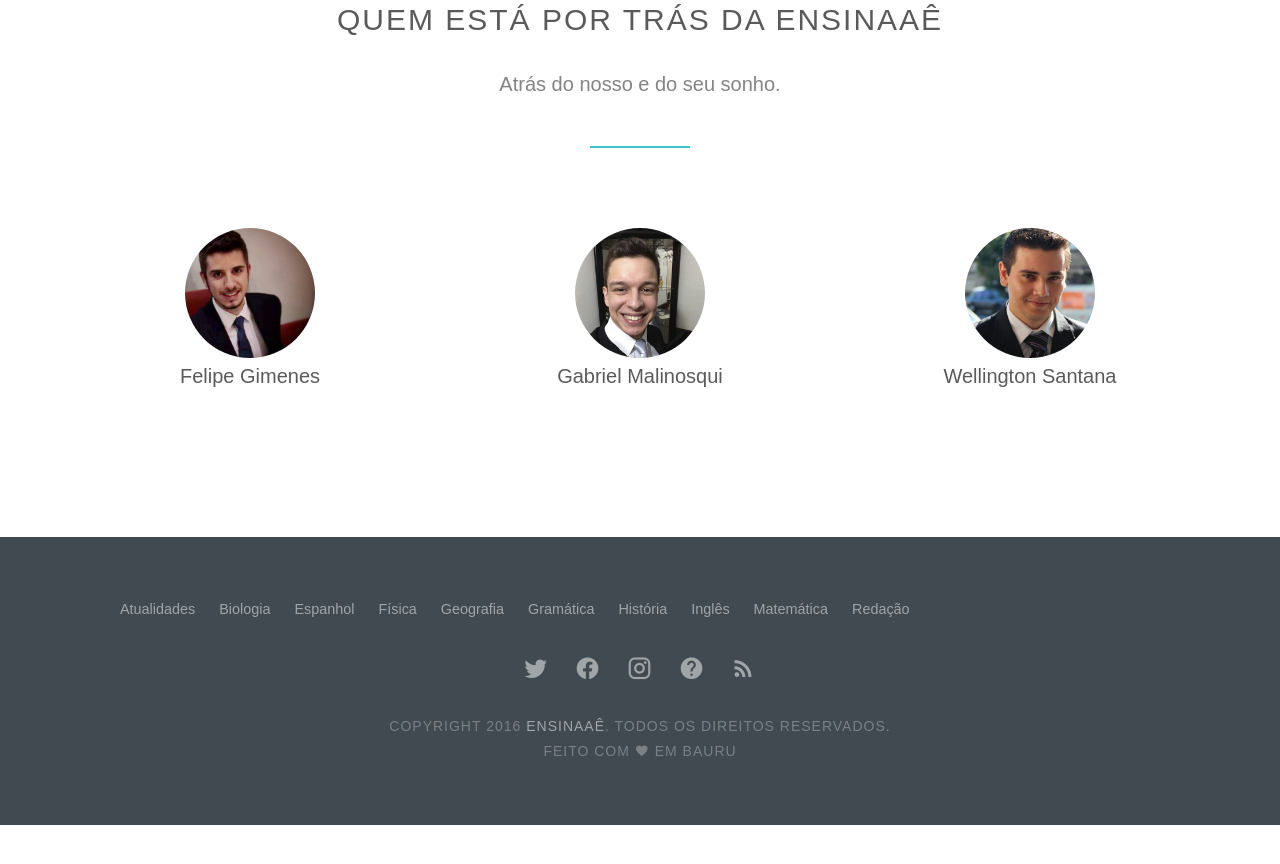
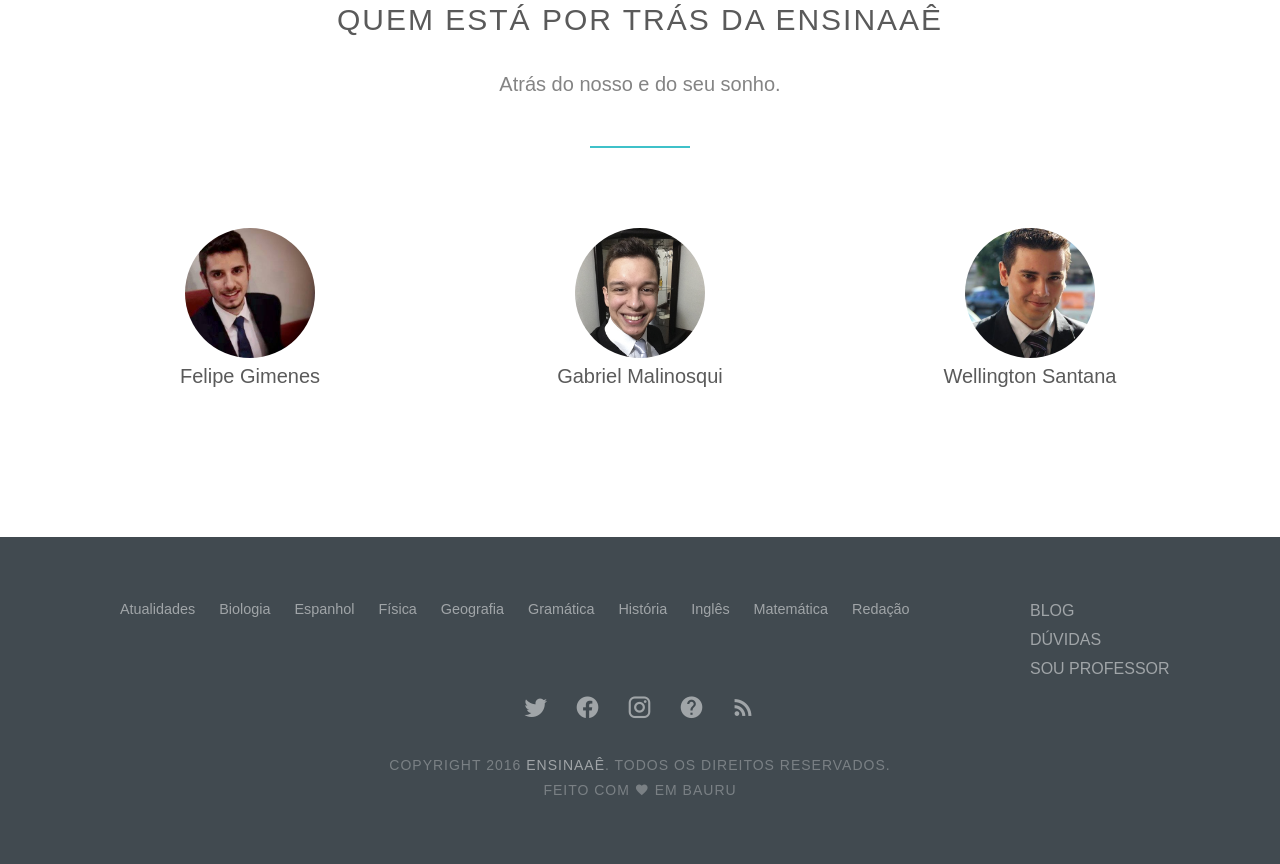
Before and after one commit to malinosqui/ensinaae_institucional, a website: page index.html in a window 1280 px wide. Shown: the part 3675-4539 px from the top of the page. Before the commit the page ends 4500 px from the top, so only its background shows below. Drawn offline with Linux system fonts and the light colour scheme; files that its build step writes are made by us from their sources; a web font is replaced by a local one.

Commit message:
Adicionando links ao footer

```diff
--- a/Gruntfile.js
+++ b/Gruntfile.js
@@ -106,7 +106,8 @@ module.exports = function (grunt) {
                         '.easy-autocomplete-container>ul',
                         '.easy-autocomplete-container>ul>li.selected',
                         '.eac-item'
-                    ]
+                    ],
+                    ignoreSheets: ['css/style.min.css']
                 },
                 files: {
                     'dist/css/style.min.css': ['index.html']
@@ -126,7 +127,7 @@ module.exports = function (grunt) {
         watch: {
             css: {
                 files: ['css/*.css'],
-                tasks: ['uncss','cssmin'],
+                tasks: ['uncss', 'cssmin'],
                 options: {
                     livereload: true,
                 },
--- a/css/style.css
+++ b/css/style.css
@@ -1240,13 +1240,19 @@
       -moz-animation: cd-bounce-in 0.3s linear;
       animation: cd-bounce-in 0.3s linear;
     }
+  }
+
   ul.courses-footer {
     list-style: none;
     font-size: 0.9em;
     color: rgba(255, 255, 255, .5);
   }
+
   ul.courses-footer > li {
     display: inline;
     padding: 10px;
   }
+
+  .link-footer {
+    color: rgba(255, 255, 255, .5);
   }
--- a/index.html
+++ b/index.html
@@ -403,7 +403,7 @@ j=d.createElement(s),dl=l!='dataLayer'?'&l='+l:'';j.async=true;j.src=
 			<footer>
 				<div id="footer">
 					<div class="container">
-						<div class="row">
+						<div class="row visible-lg">
 							<div class="col-lg-10">
 								<ul class="courses-footer">
 									<li>Atualidades</li>
@@ -417,6 +417,17 @@ j=d.createElement(s),dl=l!='dataLayer'?'&l='+l:'';j.async=true;j.src=
 									<li>Matemática</li>
 									<li>Redação</li>
 								</ul>
+							</div>
+							<div class="col-lg-2">
+								<div class="row">
+									<a href="/blog" class="link-footer">BLOG</a>
+								</div>
+								<div class="row">
+									<a href="http://duvidas.ensinaae.com.br" class="link-footer">DÚVIDAS</a>
+								</div>
+								<div class="row">
+									<a href="http://goo.gl/forms/2CCauzXwcaUnpxAy2" class="link-footer">SOU PROFESSOR</a>
+								</div>
 							</div>
 						</div>
 						<div class="row">
```
Also changed, not shown: dist/css/style.min.css, dist/index.html. Lines whose indentation alone changed are shown as unchanged.
